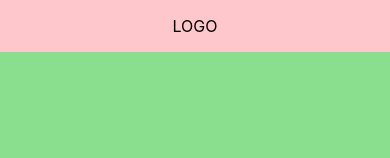
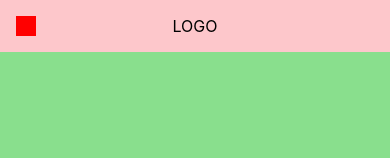
Before and after one commit to Seanlau01/gulu-ui-2, a Vue app: page /#/ in a window 390 px wide. Shown: the top 158 px of the page. Built offline with nearby package versions, Linux system fonts and the light colour scheme.

Commit message:
完善aside切换逻辑

```diff
--- a/src/App.vue
+++ b/src/App.vue
@@ -7,8 +7,10 @@ import { ref, provide } from 'vue'
 export default {
   name: 'App',
   setup(){
-      const menuVisiblle=ref(false)
-      provide('menuVisible',menuVisiblle)
+      // const menuVisiblle=ref(false)
+      const width=document.documentElement.clientWidth
+      const menuVisible=ref(width<=500?false:true)
+      provide('menuVisible',menuVisible)
   }
 }
 </script>
--- a/src/components/Topnav.vue
+++ b/src/components/Topnav.vue
@@ -1,10 +1,11 @@
 <template>
     <div class="topnav clearfix">
-        <div class="logo" @click="toggleMenu">LOGO</div>
+        <div class="logo" >LOGO</div>
           <ul class="menu">
               <li>菜单1</li>
               <li>菜单2</li>
           </ul>
+          <span class="toggleAside" @click="toggleMenu"></span>
     </div>
 </template>
 <script lang="ts">
@@ -38,9 +39,20 @@ import { inject, Ref } from 'vue'
               margin:0 1em;
          }
     }
+    .toggleAside{
+        width:20px;
+        height:20px;
+        background:red;
+        top:50%;
+        left:16px;
+        transform: translateY(-50%);
+        display: none;
+        position:absolute;
+    }
     @media(max-width:500px){
        .menu{display: none;}
        .logo{margin:0 auto;}
+       .toggleAside{display:inline-block;}
     }
 
     }
--- a/src/index.scss
+++ b/src/index.scss
@@ -10,7 +10,7 @@ a{
   text-decoration:none;
   color:inherit;
   a:hover{
-    border-bottom:1px solid greenyellow;
+    border-bottom:1px solid black;
     cursor:pointer;
   }
 }
--- a/src/main.ts
+++ b/src/main.ts
@@ -10,7 +10,7 @@ const router=createRouter({
     history:history,
     routes:[
         {path:'/',component:Home},
-        {path:'/Doc',component:Doc}
+        {path:'/doc',component:Doc}
     ]
 })
 
--- a/src/views/Doc.vue
+++ b/src/views/Doc.vue
@@ -40,10 +40,7 @@ export default {
         background:lightblue;
         width:150px;
         padding:16px;
-        position:fixed;
-        top:0;
-        left:0;
-        padding-top:70px;
+
         h2{
             margin-bottom:4px;
         }
@@ -52,5 +49,13 @@ export default {
                 padding:4px 0;
             }
         }
+        @media(max-width:500px){
+            aside{
+        position:fixed;
+        top:0;
+        left:0;
+        padding-top:70px;
+            }
+        }
     }
 </style>
```
